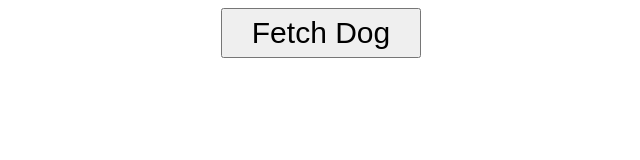
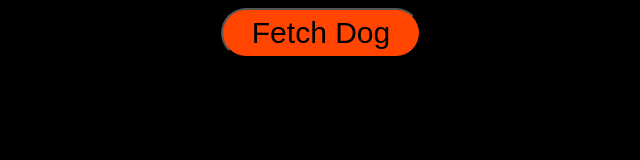
Before and after one commit to 13retonnian/dog-fetcher, a plain HTML site: page index.html in a window 1280 px wide. Shown: the whole page, without its empty margins (319-959 px from the left). Drawn offline with Linux system fonts and the light colour scheme.

Commit message:
made pretty

```diff
--- a/css/style.css
+++ b/css/style.css
@@ -1,12 +1,19 @@
+html {
+  background-color: black;
+}
 button {
   display: block;
-  margin: 0 auto;
+  margin: 0 auto 10px auto;
   width: 200px;
   height: 50px;
   font-size: 30px;
+  background-color: orangered;
+  border-radius: 3rem;
 }
 img {
   display: block;
   margin: 0 auto;
-  height: 100vh;
+  height: 92vh;
+  color: white;
+  text-align: center;
 }
```
